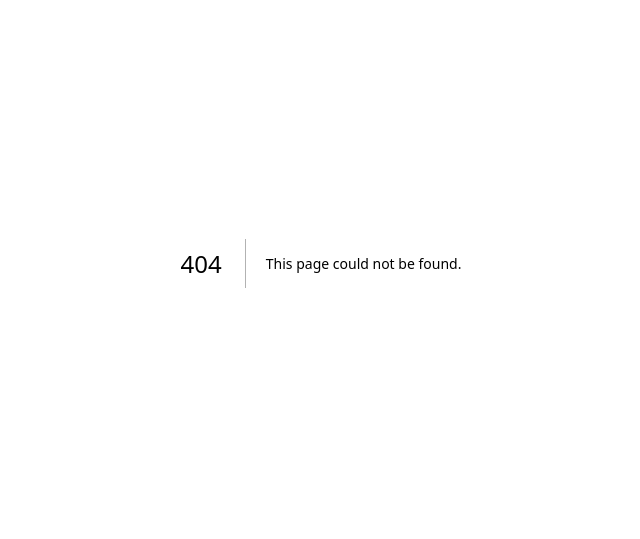
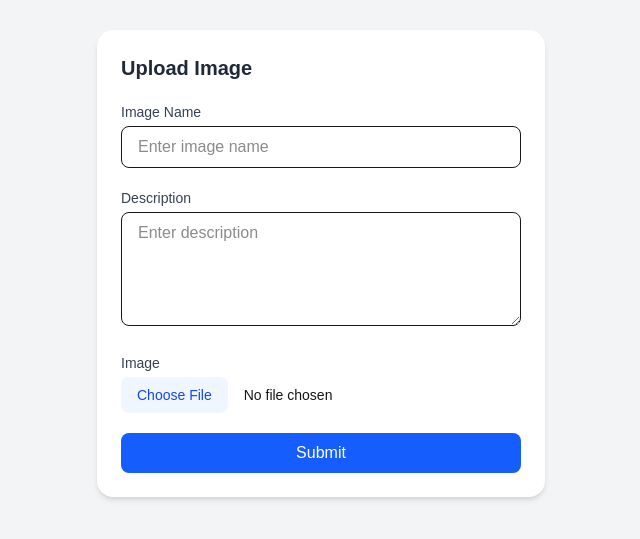
Before and after one commit to JayantRautela/aws-s3, a Next.js app in the folder s3-fe/: page /create in a window 1280 px wide. Before the commit this address had no page. Shown: the part 137-676 px from the top of the page, without its empty margins (319-959 px from the left). Built offline with nearby package versions, Linux system fonts and the light colour scheme.

Commit message:
add upload form

```diff
--- /dev/null
+++ b/s3-fe/src/app/create/page.tsx
@@ -0,0 +1,55 @@
+export default function ImageForm() {
+  return (
+    <div className="min-h-screen flex items-center justify-center bg-gray-100 p-4">
+      <form className="w-full max-w-md bg-white p-6 rounded-2xl shadow-md space-y-5">
+
+        <h2 className="text-xl font-semibold text-gray-800">
+          Upload Image
+        </h2>
+
+        <div>
+          <label className="block text-sm font-medium text-gray-700 mb-1">
+            Image Name
+          </label>
+          <input
+            type="text"
+            name="imageName"
+            placeholder="Enter image name"
+            className="w-full px-4 py-2 border rounded-lg focus:outline-none focus:ring-2 focus:ring-blue-500"
+          />
+        </div>
+
+        <div>
+          <label className="block text-sm font-medium text-gray-700 mb-1">
+            Description
+          </label>
+          <textarea
+            name="description"
+            placeholder="Enter description"
+            rows={4}
+            className="w-full px-4 py-2 border rounded-lg focus:outline-none focus:ring-2 focus:ring-blue-500"
+          />
+        </div>
+
+        <div>
+          <label className="block text-sm font-medium text-gray-700 mb-1">
+            Image
+          </label>
+          <input
+            type="file"
+            name="image"
+            accept="image/*"
+            className="w-full text-sm file:mr-4 file:py-2 file:px-4 file:rounded-lg file:border-0 file:bg-blue-50 file:text-blue-700 hover:file:bg-blue-100"
+          />
+        </div>
+
+        <button
+          type="submit"
+          className="w-full bg-blue-600 text-white py-2 rounded-lg hover:bg-blue-700 transition"
+        >
+          Submit
+        </button>
+      </form>
+    </div>
+  );
+}
```
